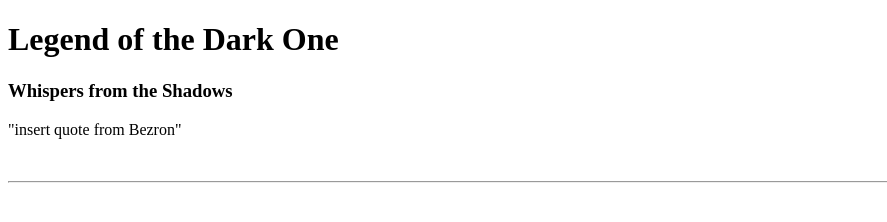
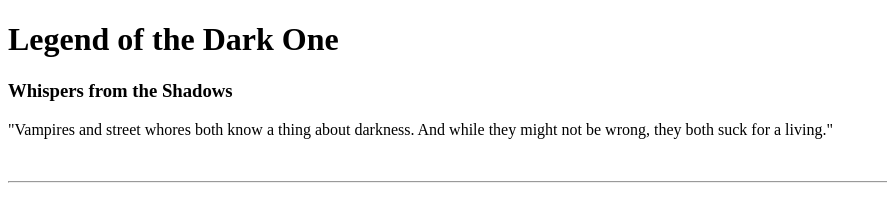
Before and after one commit to witith/Bezron, a plain HTML site: page index.html in a window 1280 px wide. Shown: the whole page, without its empty margins (0-887 px from the left). Drawn offline with Linux system fonts and the light colour scheme.

Commit message:
Add files via upload
update

```diff
--- a/index.html
+++ b/index.html
@@ -7,7 +7,7 @@
   <body>
     <h1>Legend of the Dark One</h1>
     <h3>Whispers from the Shadows</h3>
-    <p>"insert quote from Bezron"</p>
+    <p>"Vampires and street whores both know a thing about darkness. And while they might not be wrong, they both suck for a living."</p>
     <br>
     <hr>
   </body>
```
